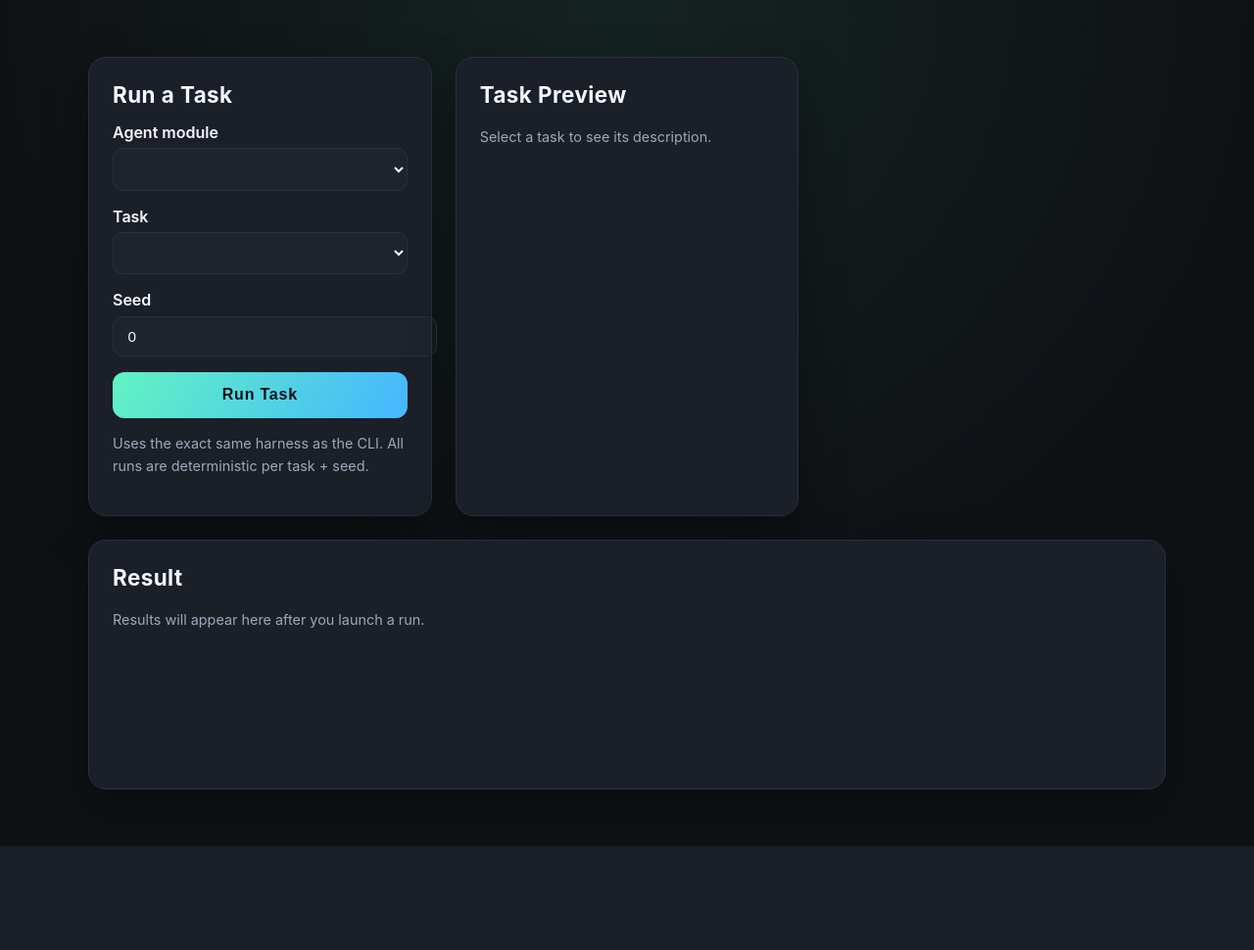
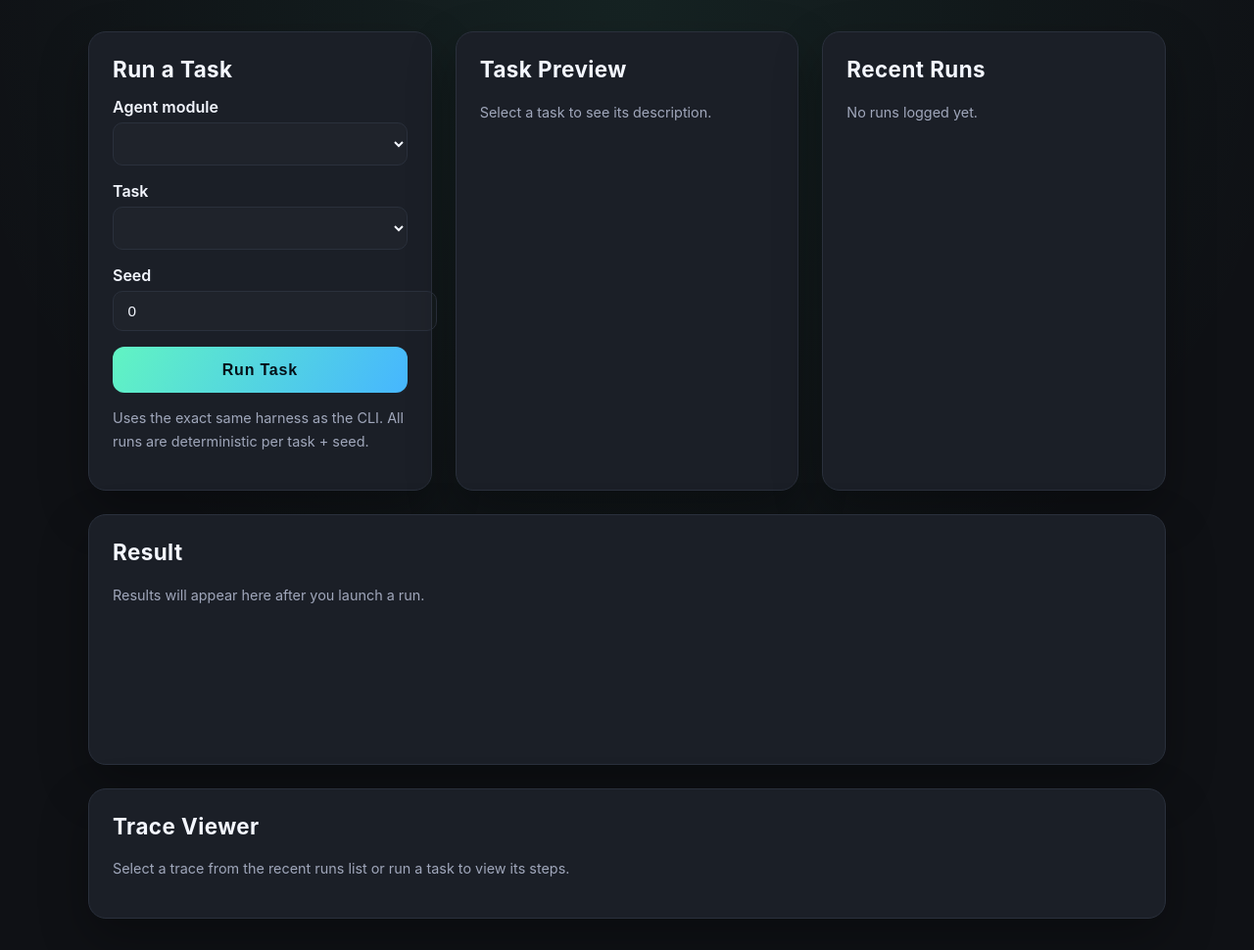
Before and after one commit to justindobbs/Tracecore, a FastAPI app: page / in a window 1280 px wide. Shown: the whole page at 98% size. Before the commit the page ends 864 px from the top, so only its background shows below. Run offline with FastAPI, Linux system fonts and the light colour scheme; lists and menus that the app fills with data are empty.

Commit message:
feat: add trace viewer to web UI with recent runs sidebar and step-by-step inspection
Implement trace visualization panel displaying action_trace steps as expandable details elements with JSON payloads, add recent runs sidebar with links to load traces via query parameter, create /traces/{run_id} route and /api/traces/{run_id} JSON endpoint for trace retrieval, and update .gitignore to exclude .agent_bench/runs/ artifacts directory. Add trace metadata display with run_id, agent, task, and seed information plus

```diff
--- a/agent_bench/webui/app.py
+++ b/agent_bench/webui/app.py
@@ -6,10 +6,10 @@ from pathlib import Path
 from typing import Any
 
 from fastapi import FastAPI, Form, Request
-from fastapi.responses import HTMLResponse
+from fastapi.responses import HTMLResponse, JSONResponse
 from fastapi.templating import Jinja2Templates
 
-from agent_bench.runner.runlog import persist_run
+from agent_bench.runner.runlog import list_runs, load_run, persist_run
 from agent_bench.runner.runner import run
 
 TEMPLATES_DIR = Path(__file__).with_suffix("").with_name("templates")
@@ -91,6 +91,7 @@ def get_agent_options() -> list[str]:
 def _template_context(request: Request, **extra: Any) -> dict[str, Any]:
     tasks = get_task_options()
     agents = get_agent_options()
+    recent_runs = list_runs(limit=8)
     selected_task_ref = extra.get("selected_task")
     if selected_task_ref is None and tasks:
         selected_task_ref = tasks[0]["ref"]
@@ -101,14 +102,31 @@ def _template_context(request: Request, **extra: Any) -> dict[str, Any]:
         "agents": agents,
         "selected_task": selected_task_ref,
         "selected_task_meta": selected_task_meta,
+        "recent_runs": recent_runs,
     }
     base.update(extra)
     return base
 
 
+def _load_trace(run_id: str | None) -> tuple[dict | None, str | None]:
+    if not run_id:
+        return None, None
+    try:
+        return load_run(run_id), None
+    except FileNotFoundError:
+        return None, f"Trace {run_id} not found."
+    except Exception as exc:
+        return None, f"Failed to load trace: {exc}"
+
+
 @app.get("/", response_class=HTMLResponse)
 async def index(request: Request) -> HTMLResponse:
-    return templates.TemplateResponse("index.html", _template_context(request))
+    trace_id = request.query_params.get("trace_id")
+    trace_run, trace_error = _load_trace(trace_id)
+    return templates.TemplateResponse(
+        "index.html",
+        _template_context(request, trace_run=trace_run, trace_error=trace_error, trace_id=trace_id),
+    )
 
 
 @app.post("/run", response_class=HTMLResponse)
@@ -120,12 +138,14 @@ async def run_task(
 ) -> HTMLResponse:
     result: dict[str, Any] | None = None
     error: str | None = None
+    trace_run: dict[str, Any] | None = None
     try:
         result = run(agent, task, seed=seed)
         try:
             persist_run(result)
         except Exception as exc:  # pragma: no cover - best-effort logging
             error = f"run succeeded but failed to persist artifact: {exc}"
+        trace_run = result
     except Exception as exc:  # pragma: no cover - defensive for UI feedback
         error = str(exc)
     return templates.TemplateResponse(
@@ -137,5 +157,30 @@ async def run_task(
             selected_seed=seed,
             result=result,
             error=error,
+            trace_run=trace_run,
+            trace_id=trace_run.get("run_id") if trace_run else None,
         ),
     )
+
+
+@app.get("/traces/{run_id}", response_class=HTMLResponse)
+async def view_trace(request: Request, run_id: str) -> HTMLResponse:
+    trace_run, trace_error = _load_trace(run_id)
+    return templates.TemplateResponse(
+        "index.html",
+        _template_context(
+            request,
+            trace_run=trace_run,
+            trace_error=trace_error,
+            trace_id=run_id,
+        ),
+    )
+
+
+@app.get("/api/traces/{run_id}", response_class=JSONResponse)
+async def trace_api(run_id: str) -> JSONResponse:
+    trace_run, trace_error = _load_trace(run_id)
+    if trace_run:
+        return JSONResponse(trace_run)
+    status_code = 404 if "not found" in (trace_error or "").lower() else 500
+    return JSONResponse({"error": trace_error or "unknown_error"}, status_code=status_code)
--- a/agent_bench/webui/templates/index.html
+++ b/agent_bench/webui/templates/index.html
@@ -219,6 +274,25 @@
         {% endif %}
       </section>
 
+      <section class="panel">
+        <h1>Recent Runs</h1>
+        {% if recent_runs %}
+        <ul class="recent-runs-list">
+          {% for entry in recent_runs %}
+          <li>
+            <strong>{{ entry.agent }}</strong> → {{ entry.task_ref }}<br />
+            <small>
+              Seed {{ entry.seed }} · {{ entry.termination_reason }} ·
+              <a href="?trace_id={{ entry.run_id }}">trace</a>
+            </small>
+          </li>
+          {% endfor %}
+        </ul>
+        {% else %}
+        <p class="muted">No runs logged yet.</p>
+        {% endif %}
+      </section>
+
       <section class="panel" style="grid-column: 1 / -1">
         <h1>Result</h1>
         <div class="result-content">
@@ -236,6 +310,37 @@
           {% endif %}
         </div>
       </section>
+
+      <section class="panel" style="grid-column: 1 / -1">
+        <h1>Trace Viewer</h1>
+        {% if trace_error %}
+        <div class="error-box">{{ trace_error }}</div>
+        {% elif trace_run %}
+        <div class="trace-meta">
+          <div>Run ID: <code>{{ trace_run.run_id }}</code></div>
+          <div>Agent: <code>{{ trace_run.agent }}</code></div>
+          <div>Task: <code>{{ trace_run.task_ref }}</code></div>
+          <div>Seed: <code>{{ trace_run.seed }}</code></div>
+          <div>
+            <a href="/api/traces/{{ trace_run.run_id }}" target="_blank">Download JSON</a>
+          </div>
+        </div>
+        <div class="trace-steps">
+          {% if trace_run.action_trace %}
+          {% for entry in trace_run.action_trace %}
+          <details class="trace-step" {% if loop.first %}open{% endif %}>
+            <summary>Step {{ entry.step }} · {{ entry.action.type }}</summary>
+            <pre>{{ entry | tojson(indent=2) }}</pre>
+          </details>
+          {% endfor %}
+          {% else %}
+          <p class="muted">Trace is empty for this run.</p>
+          {% endif %}
+        </div>
+        {% else %}
+        <p class="muted">Select a trace from the recent runs list or run a task to view its steps.</p>
+        {% endif %}
+      </section>
     </main>
     <script>
       const body = document.body;
```
Also changed, not shown: other parts of agent_bench/webui/templates/index.html (+55 -0 lines), 1 other file.
